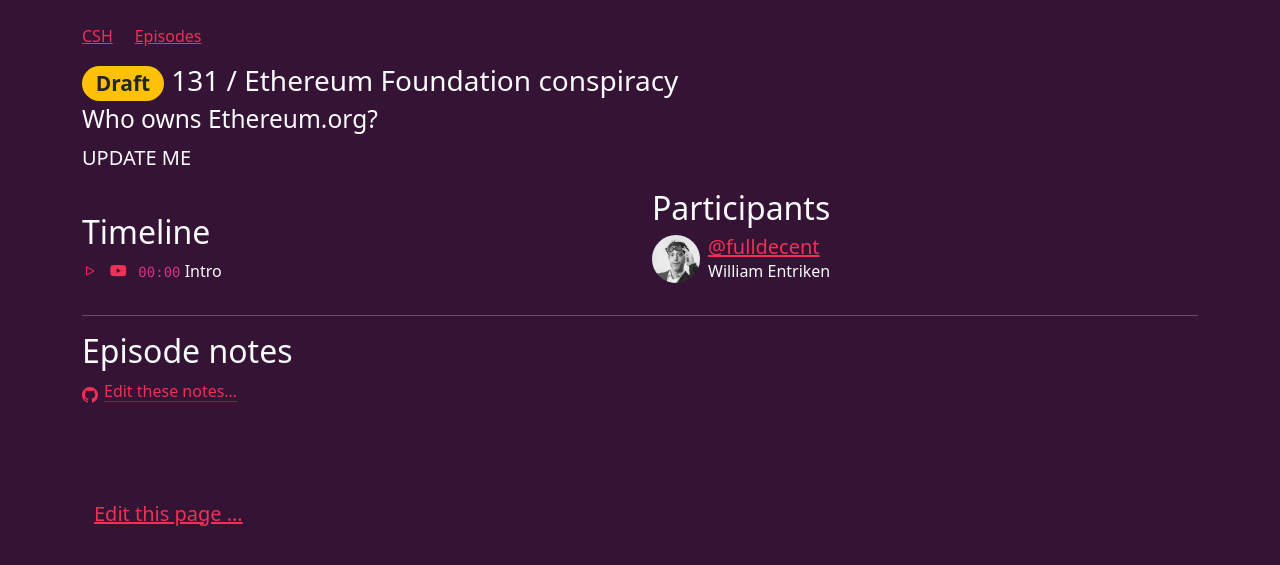
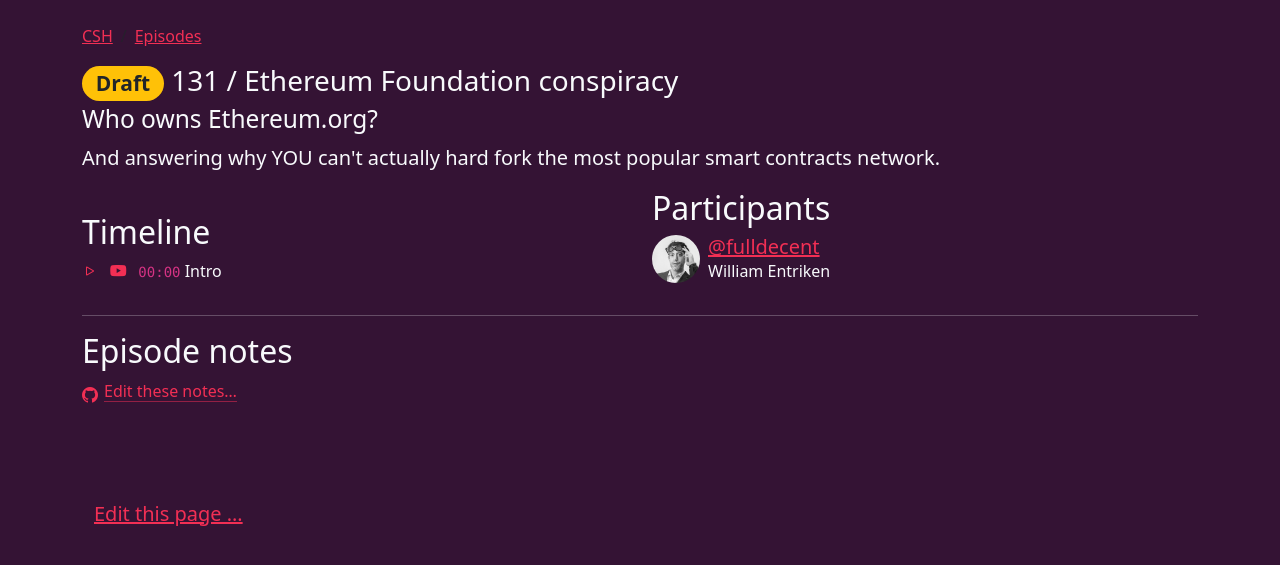
Before and after one commit to community-service/hour.gg, a Jekyll site: the page built from _episodes/2024-08-27-episode-131.md, in a window 1280 px wide. Shown: the top 565 px of the page. Built offline with Jekyll 4.4.1, drawn with Linux system fonts in a browser that asks for light colours.

```diff
--- a/_episodes/2024-08-27-episode-131.md
+++ b/_episodes/2024-08-27-episode-131.md
@@ -4,7 +4,7 @@ guid: E3C37C81-0DD0-45F2-8234-346E8F3AEAF6
 title: Ethereum Foundation conspiracy
 subtitle: Who owns Ethereum.org?
 # The description can be up to 400 characters
-description: UPDATE ME
+description: And answering why YOU can't actually hard fork the most popular smart contracts network.
 start-time: 2024-08-27T18:00:00-04:00
 itunes-explicit: false
 itunes-episode: 131
```
